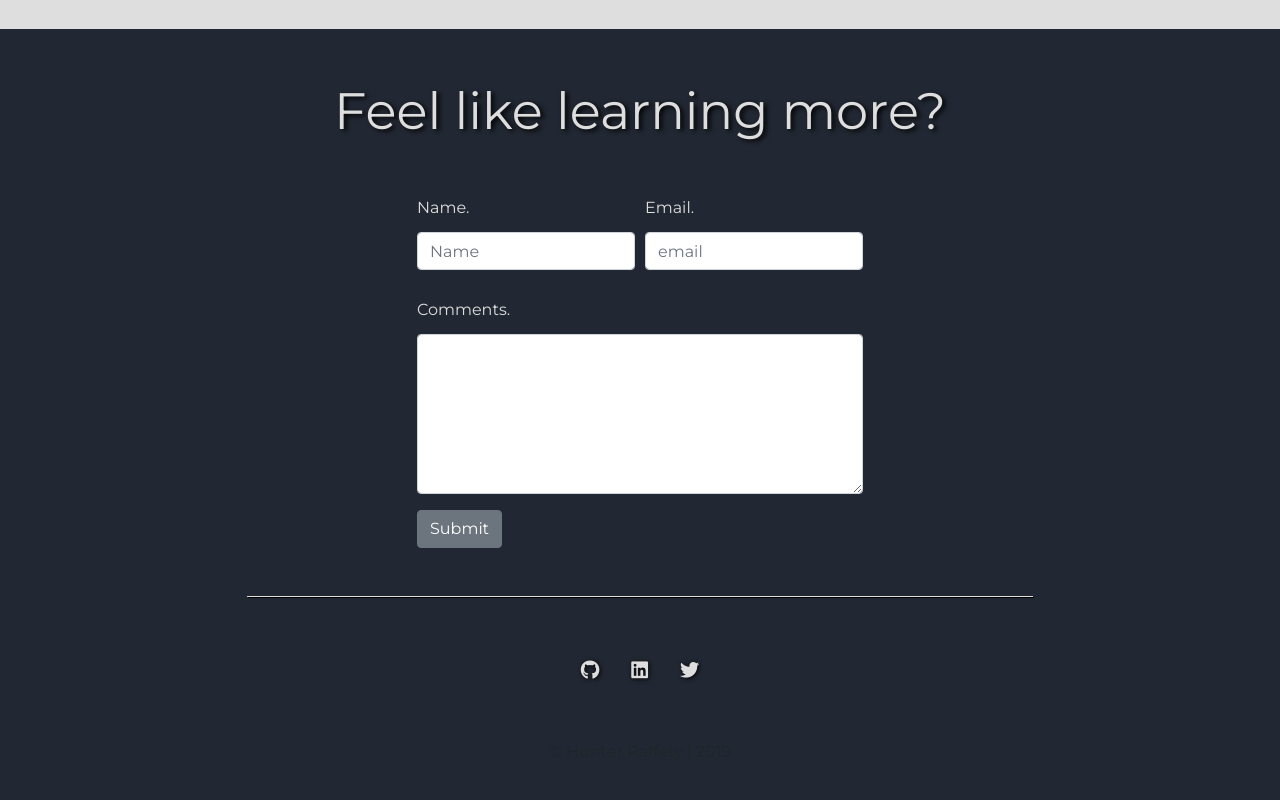
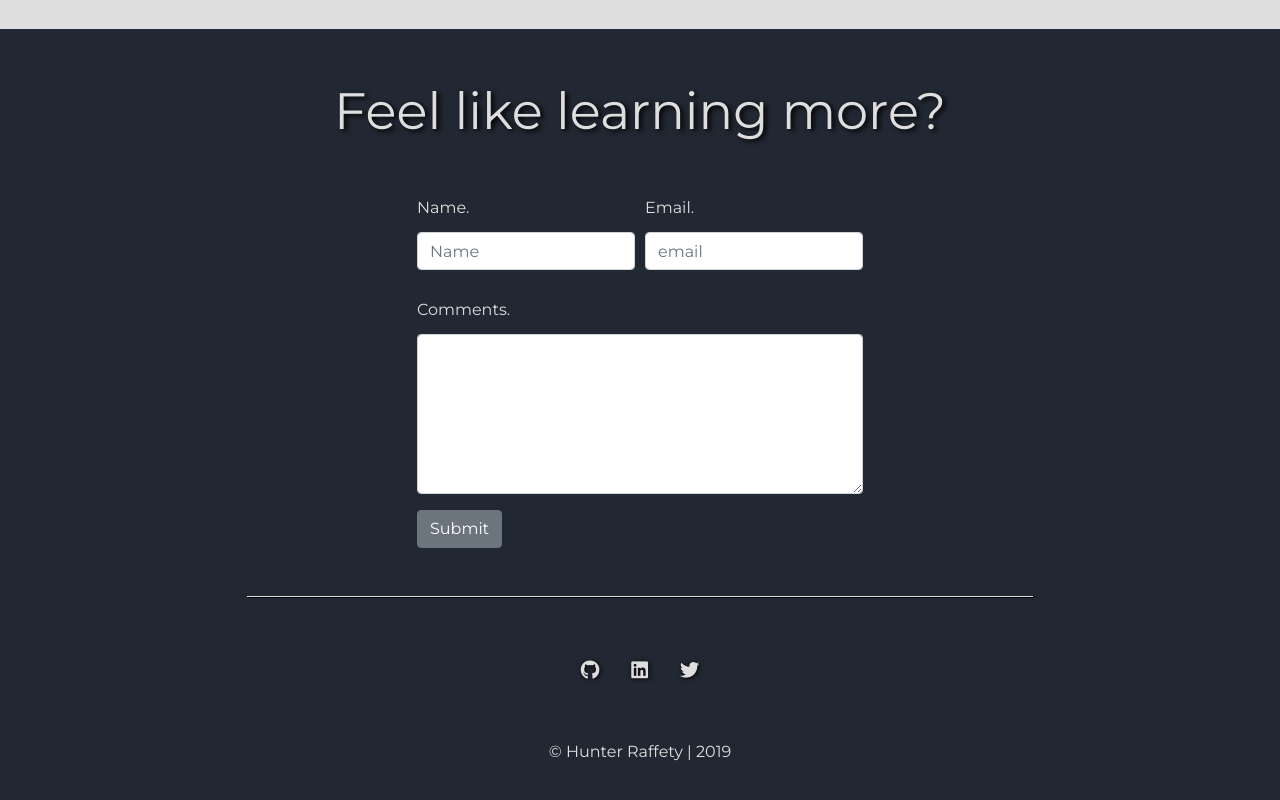
Before and after one commit to hunterraffety/portfolio, a React (Create React App) app: page / in a window 1280 px wide. Shown: the part 3931-4731 px from the top of the page. Built offline with nearby package versions, Linux system fonts and the light colour scheme; some icons are missing; what react-animations would draw is missing.

Commit message:
styling.

```diff
--- a/src/assets/styles/footer.scss
+++ b/src/assets/styles/footer.scss
@@ -62,4 +62,7 @@
   form {
     margin: 0 auto;
   }
+  h6 {
+    color: #dedede;
+  }
 }
```
